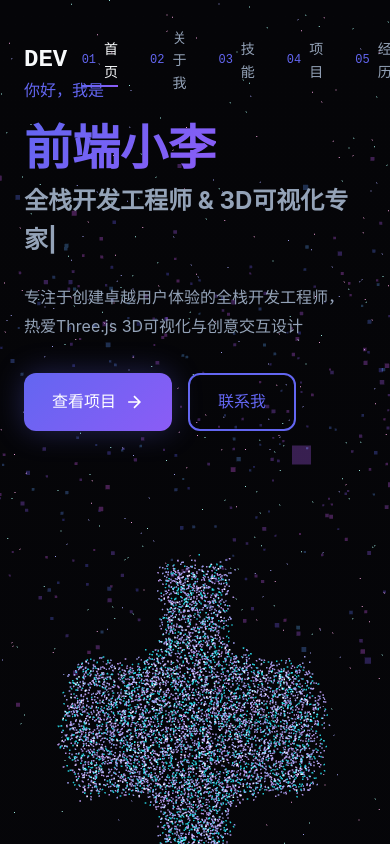
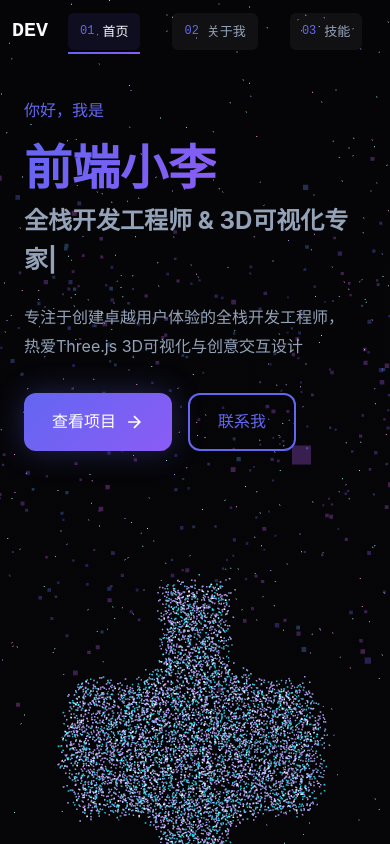
Before and after one commit to chenXi369/owner-IP, a Nuxt app: page / in a window 390 px wide. Shown: the top 844 px of the page. Built offline with nearby package versions, Linux system fonts and the light colour scheme.

Commit message:
style(pages): 调整响应式布局间距和边距
refactor(ci): 更新部署工作流配置并添加注释

```diff
--- a/components/layout/Navigation.vue
+++ b/components/layout/Navigation.vue
@@ -92,6 +92,14 @@ onUnmounted(() => {
     border-bottom: 1px solid rgba(255, 255, 255, 0.05);
     padding: 0.75rem 0;
   }
+
+  @media (max-width: 400px) {
+    padding: 0.75rem 0;
+
+    &.scrolled {
+      padding: 0.625rem 0;
+    }
+  }
 }
 
 .nav-container {
@@ -99,12 +107,19 @@ onUnmounted(() => {
   display: flex;
   align-items: center;
   justify-content: space-between;
+  gap: 1rem;
+
+  @media (max-width: 400px) {
+    padding: 0 0.75rem;
+    gap: 0.5rem;
+  }
 }
 
 .nav-logo {
   font-size: 1.5rem;
   font-weight: 700;
   font-family: $font-mono;
+  flex-shrink: 0;
 
   .logo-text {
     color: $text-primary;
@@ -113,6 +128,10 @@ onUnmounted(() => {
   .logo-dot {
     color: $primary-color;
     animation: blink 1s infinite;
+  }
+
+  @media (max-width: 400px) {
+    font-size: 1.25rem;
   }
 }
 
@@ -127,9 +146,15 @@ onUnmounted(() => {
   height: 32px;
   background: transparent;
   position: relative;
+  flex-shrink: 0;
 
   @include responsive($breakpoint-md) {
     display: block;
+  }
+
+  @media (max-width: 400px) {
+    width: 28px;
+    height: 28px;
   }
 
   .hamburger {
@@ -142,6 +167,10 @@ onUnmounted(() => {
     background: $text-primary;
     transition: all $transition-normal;
 
+    @media (max-width: 400px) {
+      width: 20px;
+    }
+
     &::before,
     &::after {
       content: '';
@@ -150,6 +179,10 @@ onUnmounted(() => {
       height: 2px;
       background: $text-primary;
       transition: all $transition-normal;
+
+      @media (max-width: 400px) {
+        width: 20px;
+      }
     }
 
     &::before {
@@ -190,17 +223,44 @@ onUnmounted(() => {
     background: rgba(10, 10, 15, 0.98);
     backdrop-filter: blur(20px);
     flex-direction: column;
-    padding: 2rem;
-    gap: 1rem;
+    padding: 1.5rem 2rem;
+    gap: 0.75rem;
     transform: translateY(-100%);
     opacity: 0;
     visibility: hidden;
     transition: all $transition-normal;
+    max-height: calc(100vh - 60px);
+    overflow-y: auto;
+    overflow-x: hidden;
 
     .mobile-open & {
       transform: translateY(0);
       opacity: 1;
       visibility: visible;
+    }
+
+    // 移动端横向菜单方案
+    @media (max-width: 400px) {
+      flex-direction: row;
+      flex-wrap: nowrap;
+      overflow-x: auto;
+      overflow-y: hidden;
+      justify-content: flex-start;
+      padding: 1rem;
+      gap: 0.5rem;
+      -webkit-overflow-scrolling: touch;
+      scroll-behavior: smooth;
+
+      // 隐藏滚动条但保留功能
+      scrollbar-width: none;
+      -ms-overflow-style: none;
+      &::-webkit-scrollbar {
+        display: none;
+      }
+
+      li {
+        flex-shrink: 0;
+      }
     }
   }
 }
@@ -214,6 +274,7 @@ onUnmounted(() => {
   font-weight: 500;
   transition: color $transition-fast;
   position: relative;
+  white-space: nowrap;
 
   &::after {
     content: '';
@@ -240,6 +301,34 @@ onUnmounted(() => {
     font-family: $font-mono;
     font-size: 0.75rem;
   }
+
+  .link-text {
+    overflow: hidden;
+    text-overflow: ellipsis;
+    max-width: 120px;
+
+    @include responsive($breakpoint-md) {
+      max-width: none;
+      overflow: visible;
+    }
+
+    @media (max-width: 400px) {
+      max-width: 60px;
+      overflow: hidden;
+      text-overflow: ellipsis;
+    }
+  }
+
+  @media (max-width: 400px) {
+    padding: 0.5rem 0.75rem;
+    background: rgba(255, 255, 255, 0.05);
+    border-radius: 6px;
+    font-size: 0.8125rem;
+
+    &.active {
+      background: rgba($primary-color, 0.1);
+    }
+  }
 }
 
 .nav-cta {
@@ -250,6 +339,7 @@ onUnmounted(() => {
   font-size: 0.875rem;
   font-weight: 500;
   transition: all $transition-normal;
+  white-space: nowrap;
 
   &:hover {
     background: $primary-color;
@@ -260,5 +350,10 @@ onUnmounted(() => {
   @include responsive($breakpoint-md) {
     display: none;
   }
+
+  @media (max-width: 400px) {
+    padding: 0.5rem 0.875rem;
+    font-size: 0.8125rem;
+  }
 }
 </style>
--- a/pages/index.vue
+++ b/pages/index.vue
@@ -477,8 +477,24 @@ onMounted(() => {
   position: relative;
 }
 
+.section {
+  padding: 60px 0 40px;
+
+  @include responsive($breakpoint-md) {
+    padding: 80px 0 60px;
+  }
+
+  @include responsive($breakpoint-lg) {
+    padding: 100px 0 80px;
+  }
+}
+
 .section-header {
-  margin-bottom: 3rem;
+  margin-bottom: 2rem;
+
+  @include responsive($breakpoint-md) {
+    margin-bottom: 2.5rem;
+  }
 
   &.centered {
     text-align: center;
@@ -497,7 +513,18 @@ onMounted(() => {
   min-height: 100vh;
   display: flex;
   align-items: center;
-  padding-top: 80px;
+  padding-top: 100px;
+  padding-bottom: 20px;
+
+  @include responsive($breakpoint-md) {
+    padding-top: 70px;
+    padding-bottom: 30px;
+  }
+
+  @include responsive($breakpoint-lg) {
+    padding-top: 80px;
+    padding-bottom: 40px;
+  }
 }
 
 .hero-content {
@@ -612,10 +639,11 @@ onMounted(() => {
 .about-content {
   display: grid;
   grid-template-columns: 1fr;
-  gap: 3rem;
+  gap: 2rem;
 
   @include responsive($breakpoint-lg) {
     grid-template-columns: 1.5fr 1fr;
+    gap: 2.5rem;
   }
 }
 
@@ -637,11 +665,12 @@ onMounted(() => {
 .about-stats {
   display: grid;
   grid-template-columns: repeat(2, 1fr);
-  gap: 1.5rem;
-  margin-top: 2rem;
+  gap: 1rem;
+  margin-top: 1.5rem;
 
   @include responsive($breakpoint-md) {
     grid-template-columns: repeat(4, 1fr);
+    gap: 1.5rem;
   }
 
   .stat-item {
@@ -694,11 +723,13 @@ onMounted(() => {
 .skills-content {
   display: grid;
   grid-template-columns: 1fr;
-  gap: 3rem;
-  margin-bottom: 4rem;
+  gap: 2rem;
+  margin-bottom: 2.5rem;
 
   @include responsive($breakpoint-lg) {
     grid-template-columns: 1fr 1fr;
+    gap: 2.5rem;
+    margin-bottom: 3rem;
   }
 }
 
@@ -795,10 +826,11 @@ onMounted(() => {
 .projects-grid {
   display: grid;
   grid-template-columns: 1fr;
-  gap: 2rem;
+  gap: 1.5rem;
 
   @include responsive($breakpoint-md) {
     grid-template-columns: repeat(2, 1fr);
+    gap: 2rem;
   }
 }
 
@@ -927,7 +959,11 @@ onMounted(() => {
 
 .timeline-item {
   position: relative;
-  margin-bottom: 2rem;
+  margin-bottom: 1.5rem;
+
+  &:last-child {
+    margin-bottom: 0;
+  }
 
   .timeline-marker {
     position: absolute;
@@ -1013,13 +1049,21 @@ onMounted(() => {
 }
 
 .education-section {
-  margin-top: 4rem;
+  margin-top: 3rem;
+
+  @include responsive($breakpoint-md) {
+    margin-top: 4rem;
+  }
 
   .subsection-title {
     font-size: 1.5rem;
     font-weight: 600;
-    margin-bottom: 2rem;
+    margin-bottom: 1.5rem;
     color: $text-primary;
+
+    @include responsive($breakpoint-md) {
+      margin-bottom: 2rem;
+    }
   }
 }
 
@@ -1066,17 +1110,22 @@ onMounted(() => {
 .contact-content {
   display: grid;
   grid-template-columns: 1fr;
-  gap: 3rem;
+  gap: 2rem;
 
   @include responsive($breakpoint-lg) {
     grid-template-columns: 1fr 1.5fr;
+    gap: 2.5rem;
   }
 }
 
 .contact-info {
   display: flex;
   flex-direction: column;
-  gap: 1.5rem;
+  gap: 1rem;
+
+  @include responsive($breakpoint-md) {
+    gap: 1.25rem;
+  }
 }
 
 .contact-item {
```
